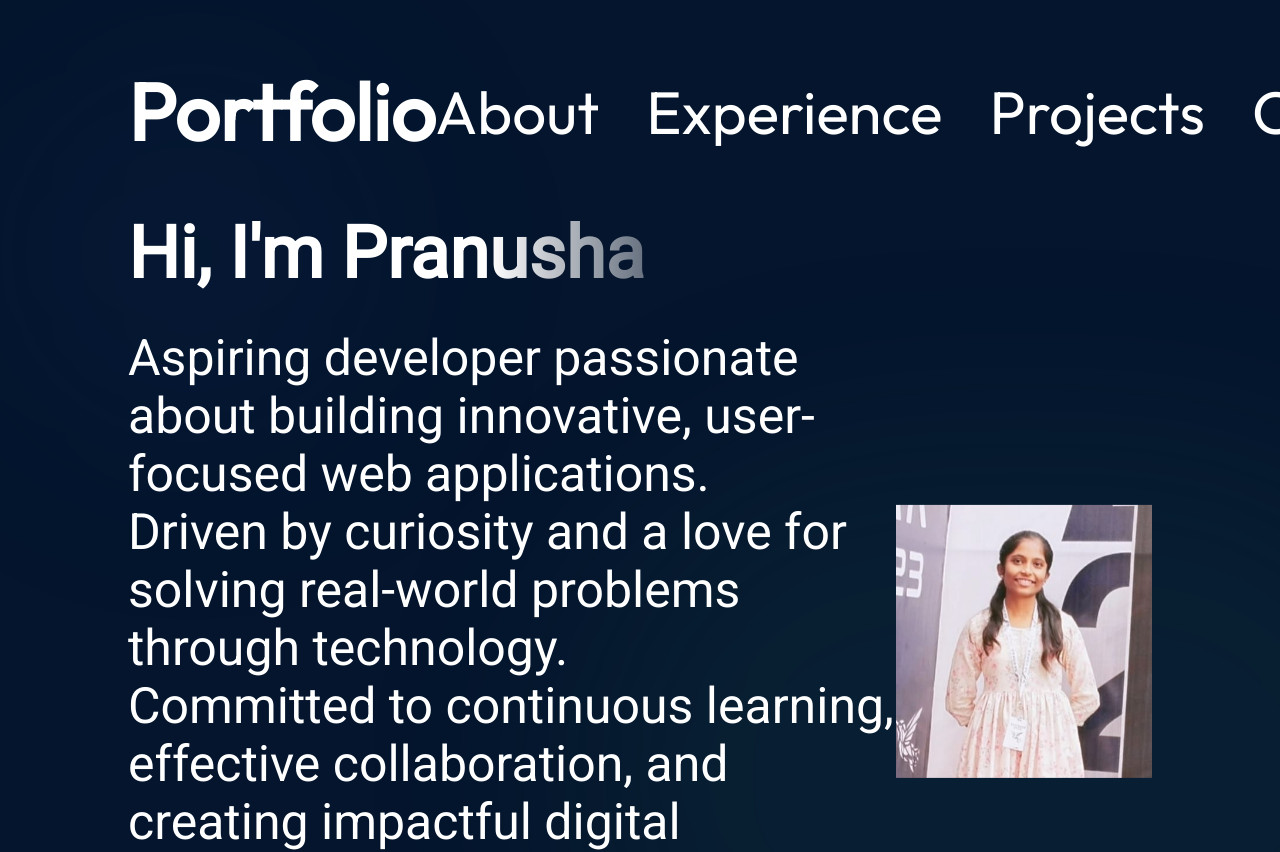
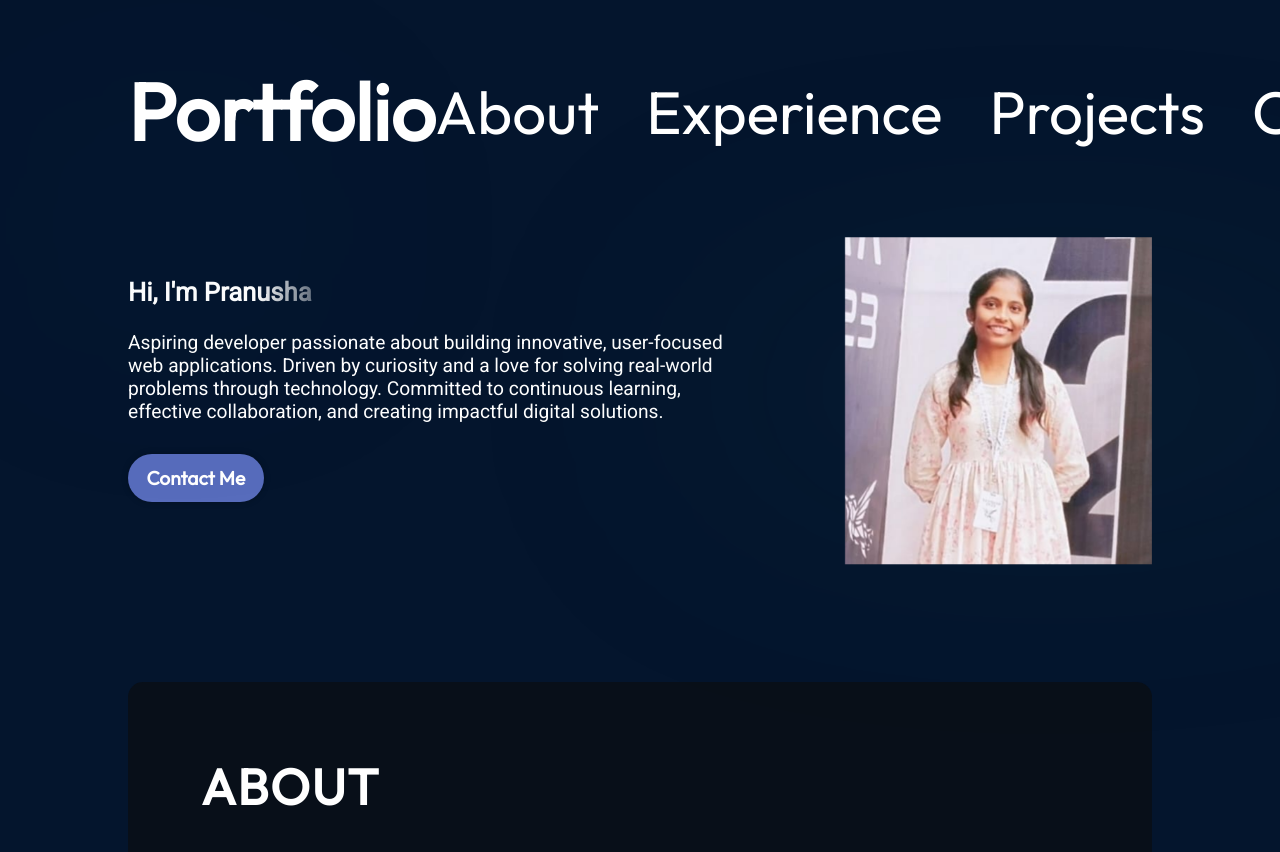
Before and after one commit to PranushaMiryala/portfolio, a React (Vite) app: page / in a window 1280 px wide. Shown: the top 852 px of the page. Built offline with nearby package versions, Linux system fonts and the light colour scheme.

Commit message:
Refactor CSS: converted fixed units to percentages for better responsiveness

```diff
--- a/src/components/Hero/Hero.jsx
+++ b/src/components/Hero/Hero.jsx
@@ -8,9 +8,9 @@ export const Hero = () => {
         <h1 className={styles.title}>Hi, I'm Pranusha</h1>
         <p className={styles.description}>
           Aspiring developer passionate about building innovative, user-focused web applications.
-          <br />
+
           Driven by curiosity and a love for solving real-world problems through technology.
-          <br />
+
           Committed to continuous learning, effective collaboration, and creating impactful digital solutions.
         </p>
         <a href="mailto:pranushareddy925@gmail.com" className={styles.contactBtn}>
--- a/src/components/Hero/Hero.module.css
+++ b/src/components/Hero/Hero.module.css
@@ -5,10 +5,10 @@
   display: flex;
   align-items: center;
   justify-content: space-between;
-  margin-top: 49px;
-  z-index: 1;
+  margin-top: 5%;
   margin-left: 10%;
   margin-right: 10%;
+  z-index: 1;
 }
 
 .content {
@@ -16,13 +16,14 @@
   flex-direction: column;
   align-items: flex-start;
   color: var(--color-text);
-  z-index: 1;
+  z-index: 1.5;
+  width: 60%;
 }
 
 .title {
-  font-size: 72px;
+  font-size: 2vw;
   font-weight: 900;
-  margin-bottom: 33px;
+  margin-bottom: 4%;
   font-family: var(--font-roboto);
   background: linear-gradient(
     90deg,
@@ -34,9 +35,9 @@
 }
 
 .description {
-  font-size: 50px;
+  font-size: 1.5vw;
   font-family: var(--font-roboto);
-  margin-bottom: 52px;
+  margin-bottom: 5%;
 }
 
 .contactBtn {
@@ -44,16 +45,15 @@
   background-color: var(--color-primary);
   color: var(--color-text);
   border-radius: 100px;
-  font-size: 50px;
+  font-size: 1.5vw;
   font-weight: 600;
-  padding: 17px 26px;
-  box-shadow: 0 0 4px 0 rgba(0, 0, 0, 0.25);
+  padding: 2% 3%;
+  box-shadow: 0 0 0.5vw 0 rgba(0, 0, 0, 0.25);
 }
 
 .heroImg {
-  width: 25%;
+  width: 30%;
   z-index: 1;
-
   animation-name: floating;
   animation-duration: 3s;
   animation-iteration-count: infinite;
@@ -62,40 +62,39 @@
 
 @keyframes floating {
   0% {
-    transform: translate(0, 0px);
+    transform: translate(0, 0%);
   }
   50% {
-    transform: translate(0, 10px);
+    transform: translate(0, 5%);
   }
   100% {
-    transform: translate(0, -0px);
+    transform: translate(0, 0%);
   }
 }
 
 .topBlur {
   position: absolute;
-  width: 30vw;         /* reduced from 50vw */
-  height: 30vw;        /* reduced from 50vw */
-  min-width: 200px;
-  top: -150px;         /* pushed higher */
-  left: -10vw;
-  border-radius: 764px;
-  background: rgba(25, 55, 109, 0.1); /* less opacity */
-  filter: blur(100px);
+  width: 30%;
+  height: 30%;
+  min-width: 20%;
+  top: -15%;
+  left: -10%;
+  border-radius: 50%;
+  background: rgba(25, 55, 109, 0.1);
+  filter: blur(10vw);
   z-index: 0;
 }
 
 .bottomBlur {
   position: absolute;
-  width: 70vw;
-  height: 50vw;
-  min-width: 350px;
-  min-width: 250px;
-  top: 246px;
-  right: -25vw;
-  border-radius: 764px;
+  width: 70%;
+  height: 50%;
+  min-width: 35%;
+  top: 25%;
+  right: -25%;
+  border-radius: 50%;
   background: rgba(25, 70, 70, 0.2);
-  filter: blur(100px);
+  filter: blur(10vw);
   z-index: 0;
 }
 
@@ -106,5 +105,12 @@
 
   .content {
     align-items: center;
+    width: 90%;
+  }
+
+  .title,
+  .description,
+  .contactBtn {
+    text-align: center;
   }
 }
```
